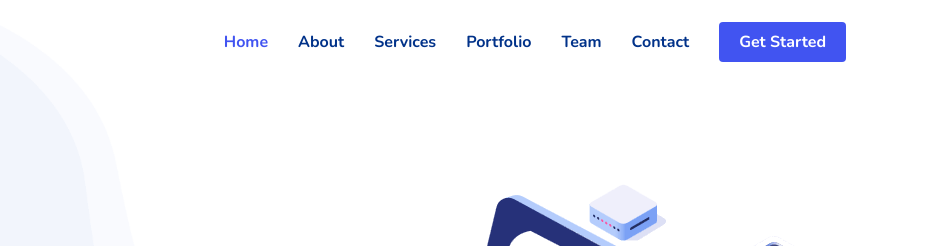
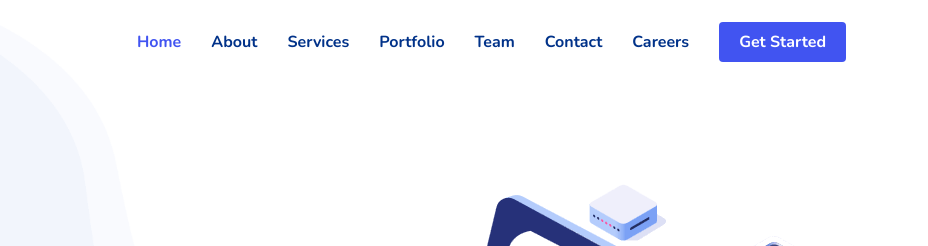
Before and after one commit to devsecengops/website, a plain HTML site: page index.html in a window 1280 px wide. Shown: the top 246 px of the page, 352-1280 px from the left. Drawn offline with nearby package versions, Linux system fonts and the light colour scheme.

Commit message:
Add files via upload

```diff
--- a/index.html
+++ b/index.html
@@ -54,7 +54,9 @@
           <li><a class="nav-link scrollto" href="#services">Services</a></li>
           <li><a class="nav-link scrollto" href="#portfolio">Portfolio</a></li>
           <li><a class="nav-link scrollto" href="#team">Team</a></li>
+
           <li><a class="nav-link scrollto" href="#contact">Contact</a></li>
+          <li><a class="nav-link scrollto" href="careers.html">Careers</a></li>
           <li><a class="getstarted scrollto" href="#about">Get Started</a></li>
         </ul>
         <i class="bi bi-list mobile-nav-toggle"></i>
```
